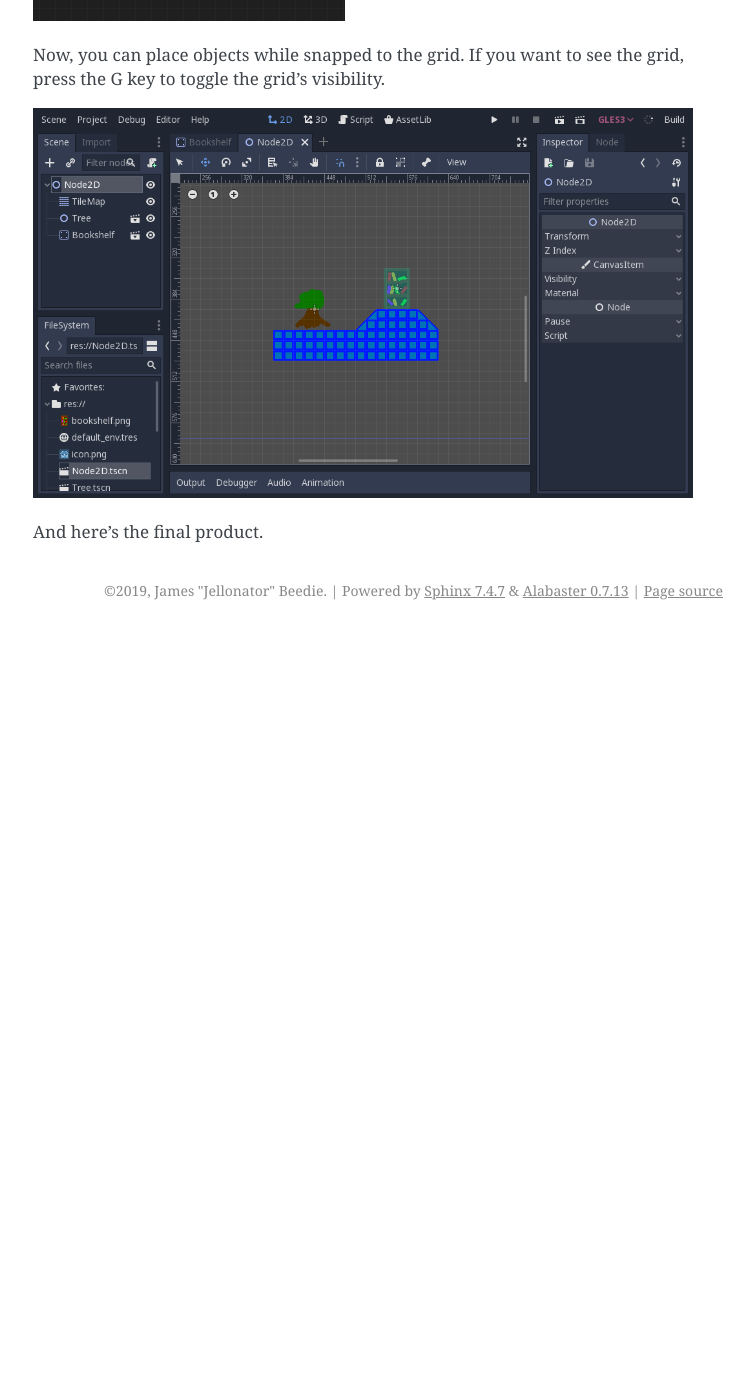
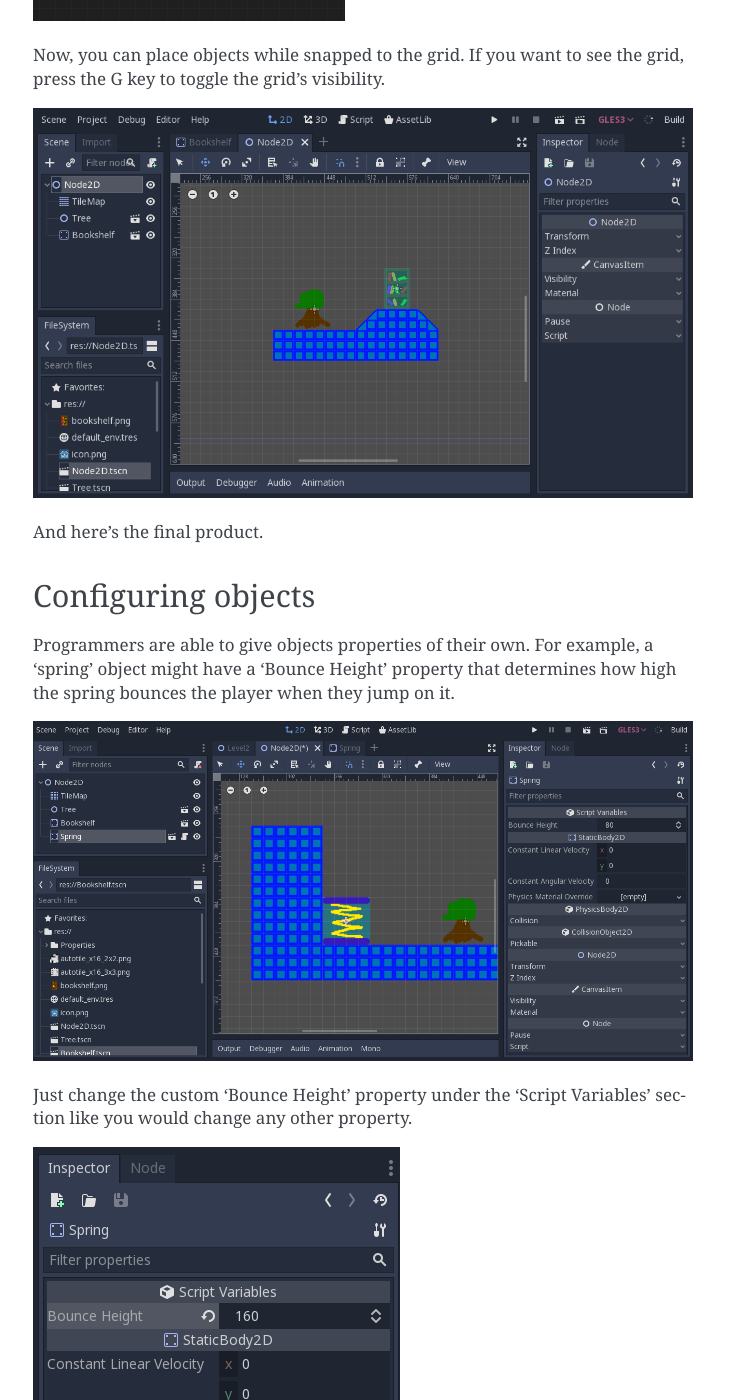
Before and after one commit to Jellonator/godot-for-designers, a Sphinx documentation site: the page built from source/levels/objects/objects.rst, in a window 1280 px wide and 1400 px high, scrolled down 2866 px. Shown: the whole window, without its empty margins (387-1141 px from the left). Built offline with Sphinx 7.4.7, drawn with Linux system fonts in a browser that asks for light colours; before the commit the page ends 3496 px from its top, so only the background shows below that; some of the changed text lies outside the part shown.

Commit message:
Added section in objects for configuring script variables

```diff
--- a/source/levels/objects/objects.rst
+++ b/source/levels/objects/objects.rst
@@ -68,3 +68,20 @@ grid, press the G key to toggle the grid's visibility.
 .. image:: placed-objects.png
 
 And here's the final product.
+
+Configuring objects
+-------------------
+
+Programmers are able to give objects properties of their own. For example, a
+'spring' object might have a 'Bounce Height' property that determines how high
+the spring bounces the player when they jump on it.
+
+.. image:: spring.png
+
+Just change the custom 'Bounce Height' property under the 'Script Variables'
+section like you would change any other property.
+
+.. image:: spring-changed.png
+
+If you want to reset a property, just click the circular arrow icon that is
+now next to the property.
```
Also changed, not shown: source/levels/objects/spring-changed.png (added), source/levels/objects/spring.png (added).
